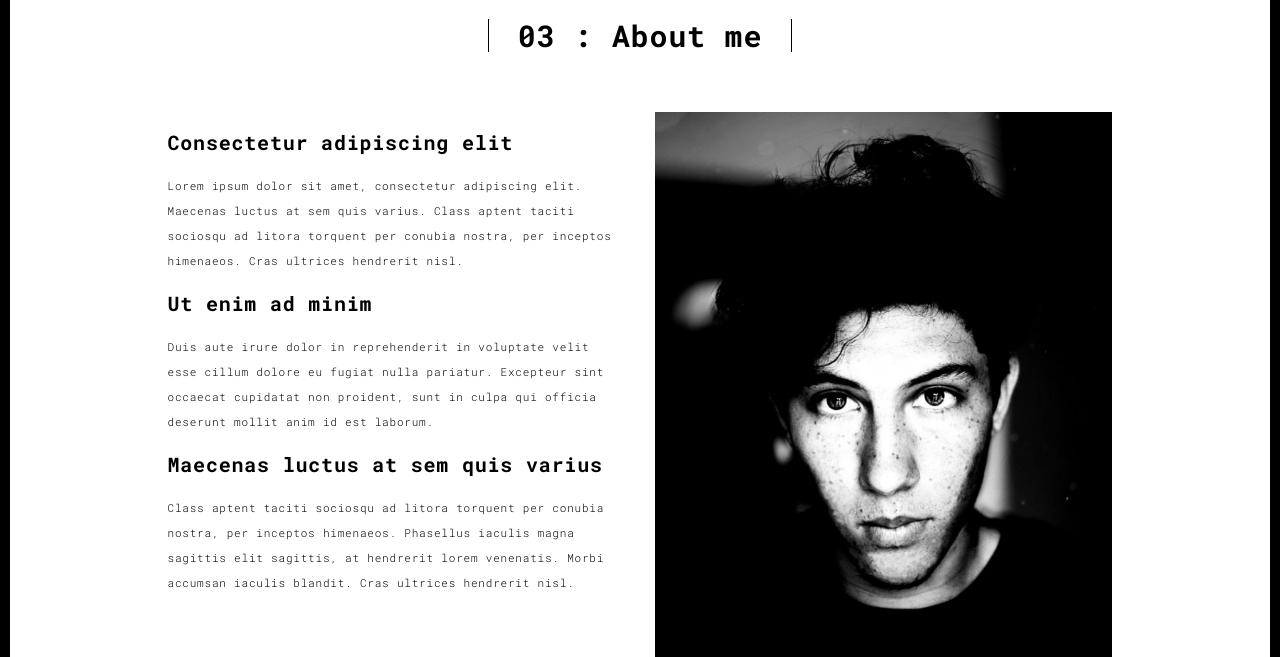
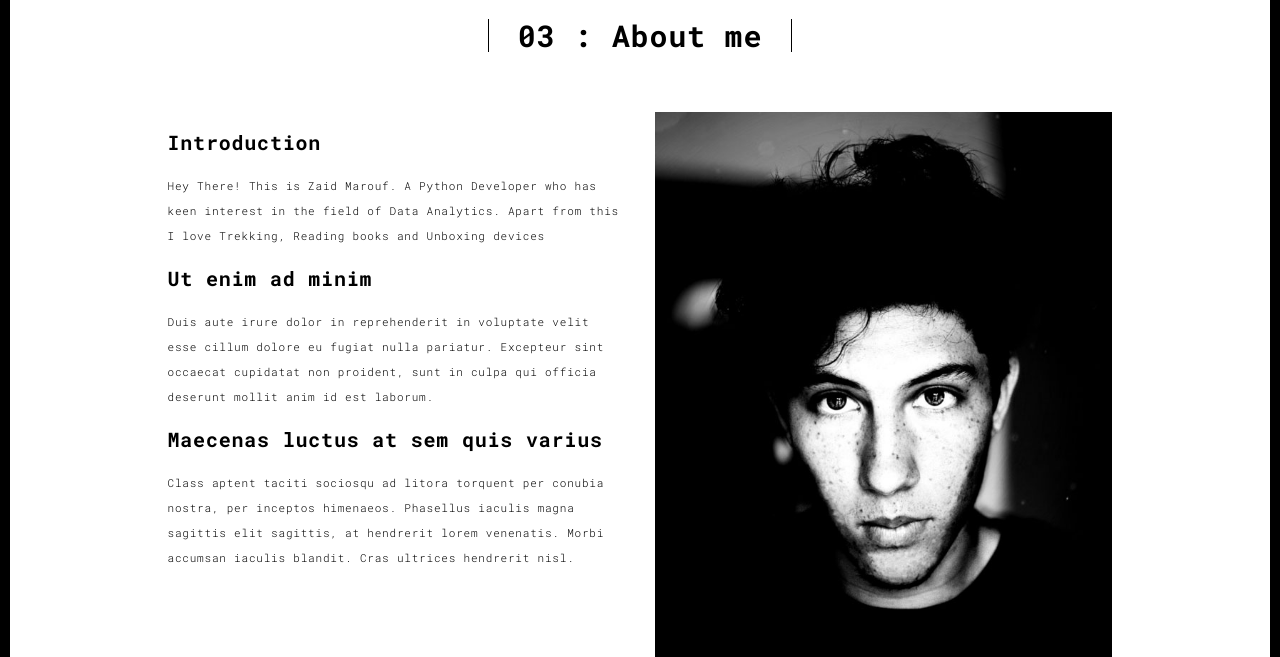
Before and after one commit to Zaid-007/portfolio, a Flask app: page /about.html in a window 1280 px wide. Shown: the part 90-747 px from the top of the page. Run offline with Flask 2, Linux system fonts and the light colour scheme; some libraries are stand-ins or nearby versions.

Commit message:
About Page changes

```diff
--- a/templates/about.html
+++ b/templates/about.html
@@ -61,9 +61,9 @@
             <div class="col-md-10 col-md-offset-1">
               <div class="row">
                 <div class="col-xs-12 col-md-6">
-                  <h3>Consectetur adipiscing elit</h3>
-                  <p>Lorem ipsum dolor sit amet, consectetur adipiscing elit. Maecenas luctus at sem quis varius.
-                  Class aptent taciti sociosqu ad litora torquent per conubia nostra, per inceptos himenaeos. Cras ultrices hendrerit nisl.</p>
+                  <h3>Introduction</h3>
+                  <p>Hey There! This is Zaid Marouf. A Python Developer who has keen interest in the field of Data Analytics.
+                  Apart from this I love Trekking, Reading books and Unboxing devices</p>
                   <h3>Ut enim ad minim  </h3>
                   <p>Duis aute irure dolor in reprehenderit in voluptate velit esse
                   cillum dolore eu fugiat nulla pariatur. Excepteur sint occaecat cupidatat non
--- a/templates/thankyou.html
+++ b/templates/thankyou.html
@@ -59,7 +59,7 @@
 
           <div class="row">
             <div class="col-md-10 col-md-offset-1">
-               Thank you! I will get in touch with you, shortly!
+               Thank You! I will get in touch with you, shortly!
             </div>
 
           </div>
```
